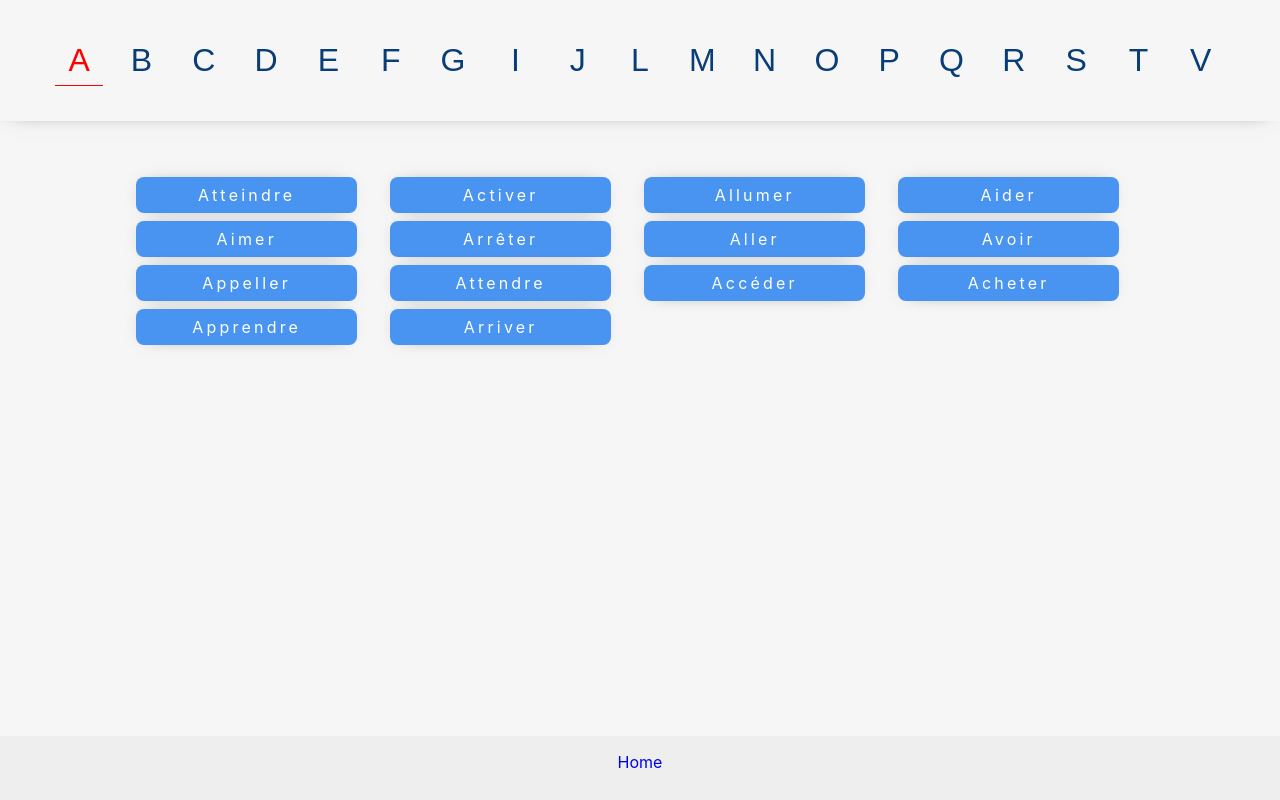
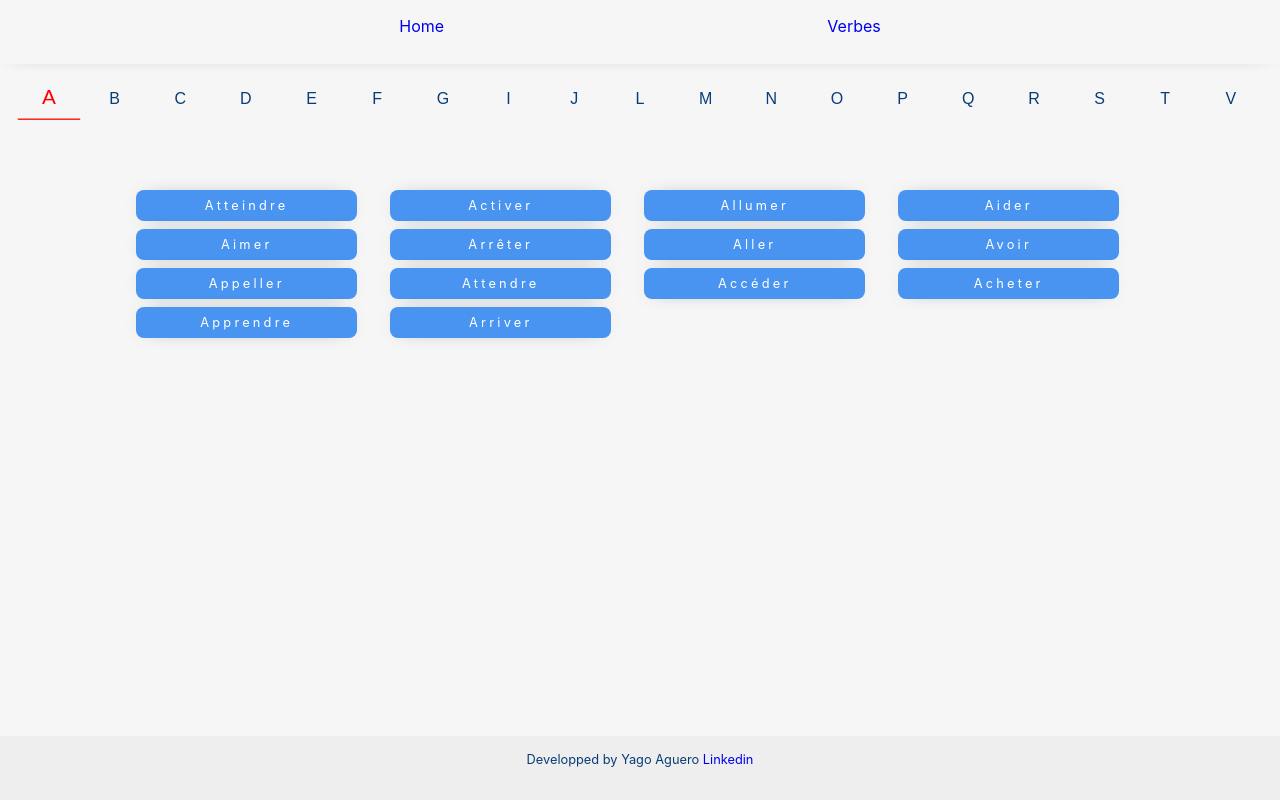
Before and after one commit to yagoalessio88/french-learn-and-practice-app, a React (Create React App) app: page /verbesmenu in a window 1280 px wide. Built offline with nearby package versions, Linux system fonts and the light colour scheme.

Commit message:
desktop navbar functionallity

```diff
--- a/src/App.css
+++ b/src/App.css
@@ -34,6 +34,10 @@ a {
   text-decoration: none;
 }
 
+a:visited {
+  color: inherit;
+}
+
 body {
   overflow-x: hidden;
   background-color: var(--background-main);
@@ -65,7 +69,7 @@ body {
   text-transform: capitalize;
   letter-spacing: .2rem;
   background-color: rgba(54, 138, 240, 0.9);
-  color: white;
+  color: white !important;
   border-style: none;
   border-radius: var(--radious);
   box-shadow: -1px 0px 20px -12px rgba(0, 0, 0, 0.75);
@@ -91,8 +95,9 @@ body {
   }
 }
 
-@media screen and (min-width: 913px) {
+@media screen and (min-width: 915px) {
   .button {
+    font-size: 0.8rem;
     min-width: 7.5rem;
     padding: 0.5rem;
     text-align: center;
@@ -120,7 +125,7 @@ body {
   transition: all 0.3s ease;
 }
 
-@media screen and (min-width: 420px) {
+@media screen and (min-width: 915) {
 
   .button_transparent {
     min-width: 6rem;
@@ -143,6 +148,14 @@ body {
   background-color: var(--background-main);
 }
 
+@media screen and (min-width: 915px) {
+  .app_body {
+    height: calc(100vh - 8rem);
+    overflow-y: scroll;
+    width: 100%;
+    background-color: var(--background-main);
+  }
+}
 
 
 /* IPAD*/
--- a/src/App.js
+++ b/src/App.js
@@ -2,6 +2,7 @@ import React from "react";
 import "./App.css";
 import { BrowserRouter, Routes, Route } from "react-router-dom";
 import { FooterNavbar } from "./pages/FooterNavbar.js";
+import { NavbarDesktop } from "./pages/NavbarDesktop";
 import { MainMenu } from "./pages/MainMenu.js";
 import { VerbesMenu } from "./pages/VerbesMenu";
 import { Verbe } from "./components/Verbe.js";
@@ -12,6 +13,7 @@ import { VerbeVoirConjugaison } from "./components/VerbeVoirConjugaison";
 function App() {
 	return (
 		<BrowserRouter>
+			<NavbarDesktop />
 			<FooterNavbar />
 			<Routes>
 				<Route path="/" element={<MainMenu />} />
--- a/src/components/Verbe.js
+++ b/src/components/Verbe.js
@@ -48,8 +48,8 @@ const Verbe = () => {
 	};
 
 	return (
-		<Wrapper className="app_body">
-			<article className=" main-verbe">
+		<Wrapper className="">
+			<article className=" main-verbe app_body">
 				<div className="section-container">
 					<h3 className="main-verbe__title">{id}</h3>
 					<div className="main-verbe-ul_parent">
@@ -97,7 +97,7 @@ export { Verbe };
 
 const Wrapper = styled.section`
 	.main-verbe {
-		padding: 2rem 0.5rem 0 0.5rem;
+		//padding: 2rem 0.5rem 0 0.5rem;
 		text-align: center;
 		display: flex;
 		flex-direction: column;
@@ -151,6 +151,9 @@ const Wrapper = styled.section`
 		.main-verbe {
 			height:100%;
 		}
+		.main-verbe__title {
+			margin-top: 2rem;
+		}
 		.section-container {
 			width: 50%;
 			margin: 0 auto;
--- a/src/components/VerbeVoirConjugaison.js
+++ b/src/components/VerbeVoirConjugaison.js
@@ -17,9 +17,11 @@ function VerbeVoirConjugaison() {
 						return <li className="conjugaison__li-element" key={index}>{item.voirConjugaison}</li>;
 					})}
 				</ul>
-				<Link to={`/verbesmenu/${id}`} className="button link">
-					retourner
-				</Link>
+				<div className="button_container">
+					<Link to={`/verbesmenu/${id}`} className="button link">
+						retourner
+					</Link>
+				</div>
 			</section>
 		</Wrapper>
 	);
@@ -32,23 +34,21 @@ const Wrapper = styled.section`
 		display: flex;
 		flex-direction: column;
 		align-items: center;
+		justify-content: space-around;
 	}
 	.conjugaison_container {
-		padding-top: 8rem;
-		height: 60%;
 		text-align: center;
-		margin: 0 auto 2rem auto;
 	}
 	.conjugaison__li-element{
 		margin-bottom: 0.5rem;
 		font-size: 2rem;
 	}
-	@media screen and (min-width: 700px) {
+	@media screen and (min-width: 915px) {
 		.conjugaison__li-element{
 			font-size: 1.5rem;
 		}
 		.conjugaison_container {
-			padding-top: 4rem;
+			padding-top: 3rem;
 		}
 	}
 `;
--- a/src/pages/FooterNavbar.js
+++ b/src/pages/FooterNavbar.js
@@ -6,16 +6,19 @@ const FooterNavbar = () => {
 	return (
 		<Wrapper>
 			<nav className="navbar">
-				<ul>
-					<li className="navbar__link__home">
+				<ul className="navbar_links">
+					<li className="navbar__link__home navbar__icon">
 						<Link to="/">
-							<BiHome className="navbar__icon" />
-							<p className="homelink_desktop">Home</p>
+							<BiHome />
 						</Link>
+					</li>
+					<li className="homelink_desktop">
+						<p >Developped by Yago Aguero <a href="https://www.linkedin.com/in/yagoaguero-88/" target="_blank" rel="noopener noreferrer">Linkedin</a>
+						</p>
 					</li>
 				</ul>
 			</nav>
-		</Wrapper>
+		</Wrapper >
 	);
 };
 
@@ -28,9 +31,11 @@ const Wrapper = styled.section`
 		position: fixed;
 		bottom: 0;
 		padding: 1rem;
+		background-color: rgb(238, 238, 238);
+	}
+	.navbar_links{
 		display: flex;
 		justify-content: space-around;
-		background-color: rgb(238, 238, 238);
 	}
 	.navbar__icon {
 		height: 2rem;
@@ -40,13 +45,15 @@ const Wrapper = styled.section`
 	.homelink_desktop{
 		display:none;
 	}
-	@media screen and (min-width: 420px) {
+	@media screen and (min-width: 915px) {
 		.navbar__icon {
 			display:none;
 		}
 		.homelink_desktop{
 			display:inline;
+			font-size: 0.8rem;
 		}
 	}
 
+
 `;
--- /dev/null
+++ b/src/pages/NavbarDesktop.js
@@ -0,0 +1,46 @@
+import React from "react";
+import styled from "styled-components";
+import { Link } from "react-router-dom";
+const NavbarDesktop = () => {
+	return (
+		<Wrapper>
+			<nav className="navbar">
+				<ul className="navbar_links">
+					<li className="navbar__link__home">
+						<Link to="/" className="">
+							Home
+						</Link>
+					</li>
+					<li className="navbar__link__home">
+						<Link to="/verbesmenu" className="">
+							Verbes
+						</Link>
+					</li>
+				</ul>
+			</nav>
+		</Wrapper>
+	);
+};
+
+export { NavbarDesktop };
+
+const Wrapper = styled.section`
+	.navbar {
+        display:none;
+	}
+	@media screen and (min-width: 915px) {
+		.navbar {
+            display: block;
+            position:sticky;
+		    top:0;
+			height: 4rem;
+			width: 100%;
+			padding: 1rem;
+        	box-shadow: -1px 0px 20px -12px rgba(0, 0, 0, 0.4);
+        }
+		.navbar_links{
+			display: flex;
+			justify-content: space-evenly;
+		}
+	}
+`;
--- a/src/pages/VerbesMenu.js
+++ b/src/pages/VerbesMenu.js
@@ -109,14 +109,10 @@ const Wrapper = styled.section`
 	}
 	@media screen and (min-width: 915px) {
 		.header{
-			position:sticky;
-			top:0;
-			padding: 1.7rem;
-			padding: 2rem 3rem;
-			z-index: 100000;
+			position:static;
 			width: 100%;
 			background-color: var(--background-main);
-			box-shadow: -1px 0px 20px -12px rgba(0, 0, 0, 0.75);
+			padding: 1rem;
 		}
 		.header_links{
 			display:flex;
@@ -128,7 +124,7 @@ const Wrapper = styled.section`
 			margin: 0.2rem;
 			padding: 0.4rem;
 			min-width: 3rem;
-			font-size: 2rem;
+			font-size: 1rem;
 			border: none;
 			//border-bottom: 0.5px solid var(--blue);
 			border-radius: 0;
@@ -138,13 +134,15 @@ const Wrapper = styled.section`
 		}
 		.header_link:hover{
 			cursor:pointer;
-			transform: scale(1.1);
+			transform: scale(1.3);
+			border-bottom: 0.5px solid var(--blue);
 		}
 		.link_active{
 			border: none;
 			color: red;
 			border-bottom: 0.5px solid red;
 			border-radius: 0;
+			transform: scale(1.3);
 		}
 		.navbar{
 			padding-top: 3rem;
```
